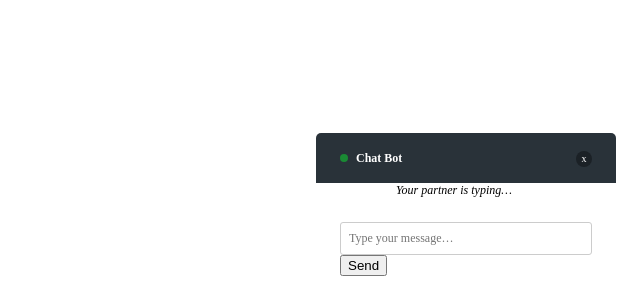
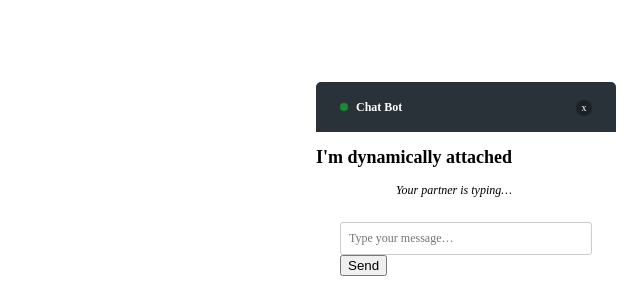
Before and after one commit to nbpro/chatBot-ng-app, an Angular app: page / in a window 1280 px wide. Shown: the part 500-800 px from the top of the page, without its empty margins (640-1280 px from the left). Built offline with nearby package versions, Linux system fonts and the light colour scheme; a web font is replaced by a local one.

Commit message:
remove manual change detection for inputs

```diff
--- a/src/app/app.component.html
+++ b/src/app/app.component.html
@@ -10,7 +10,7 @@
   </header>
 
   <div class="chat">
-      <ng-template #message></ng-template>
+      <app-message [childData]="dataToBePassed"></app-message>
 
     <p class="chat-feedback">Your partner is typing…</p>
 
--- a/src/app/app.component.ts
+++ b/src/app/app.component.ts
@@ -13,12 +13,14 @@ import { ComponentFactoryResolver } from '@angular/core';
 @Component({
   selector: 'app-root',
   templateUrl: './app.component.html',
-  styleUrls: ['./app.component.css'],
-  changeDetection: ChangeDetectionStrategy.OnPush
+  styleUrls: ['./app.component.css']
 })
 export class AppComponent implements OnInit{
   title = 'Chat Bot Application';
   private apiUrl = 'https://www.personalityforge.com/api/chat';
+  dataToBePassed = {
+    data : ''
+  }
 
   constructor(
     private http : Http,
@@ -30,6 +32,7 @@ export class AppComponent implements OnInit{
   }
 
   ngOnInit(){
+
   }
 
   sendMessageToChatServer(userMsg){
@@ -55,6 +58,9 @@ export class AppComponent implements OnInit{
           <p>${message}</p>
 
         </div>`;
+        this.dataToBePassed={
+          data: data
+        }
         this.addComponent();
       }
   }
--- a/src/app/app.module.ts
+++ b/src/app/app.module.ts
@@ -6,6 +6,7 @@ import { Route, RouterModule } from '@angular/router';
 import { AppComponent } from './app.component';
 import { AppService } from './app.service';
 import { MessageComponent } from './message/message.component';
+import { CommonModule } from '@angular/common';
 
 @NgModule({
   declarations: [
@@ -15,6 +16,7 @@ import { MessageComponent } from './message/message.component';
   imports: [
     BrowserModule,
     HttpModule,
+    CommonModule,
     RouterModule,
     RouterModule.forRoot([{ path: "", component: AppComponent}])
   ],
--- a/src/app/message/message.component.ts
+++ b/src/app/message/message.component.ts
@@ -1,4 +1,6 @@
 import { Component, OnInit,Input } from '@angular/core';
+import { SimpleChanges } from '@angular/core/src/metadata/lifecycle_hooks';
+import { SimpleChange } from '@angular/core/src/change_detection/change_detection_util';
 
 @Component({
   selector: 'app-message',
@@ -10,9 +12,17 @@ export class MessageComponent implements OnInit {
   _ref:any;
   constructor() { }
 
-  @Input() data;
+  @Input() childData;
+  private _name;
   ngOnInit() {
-    console.log(this.data);
+    console.log(this.childData);
+  }
+
+  ngOnChanges(changes: SimpleChanges) {
+    const name: SimpleChange = changes.childData;
+    console.log('prev value: ', name.previousValue);
+    console.log('got name: ', name.currentValue);
+    this._name = name.currentValue;
   }
   removeObject(){
     this._ref.destroy();
```
